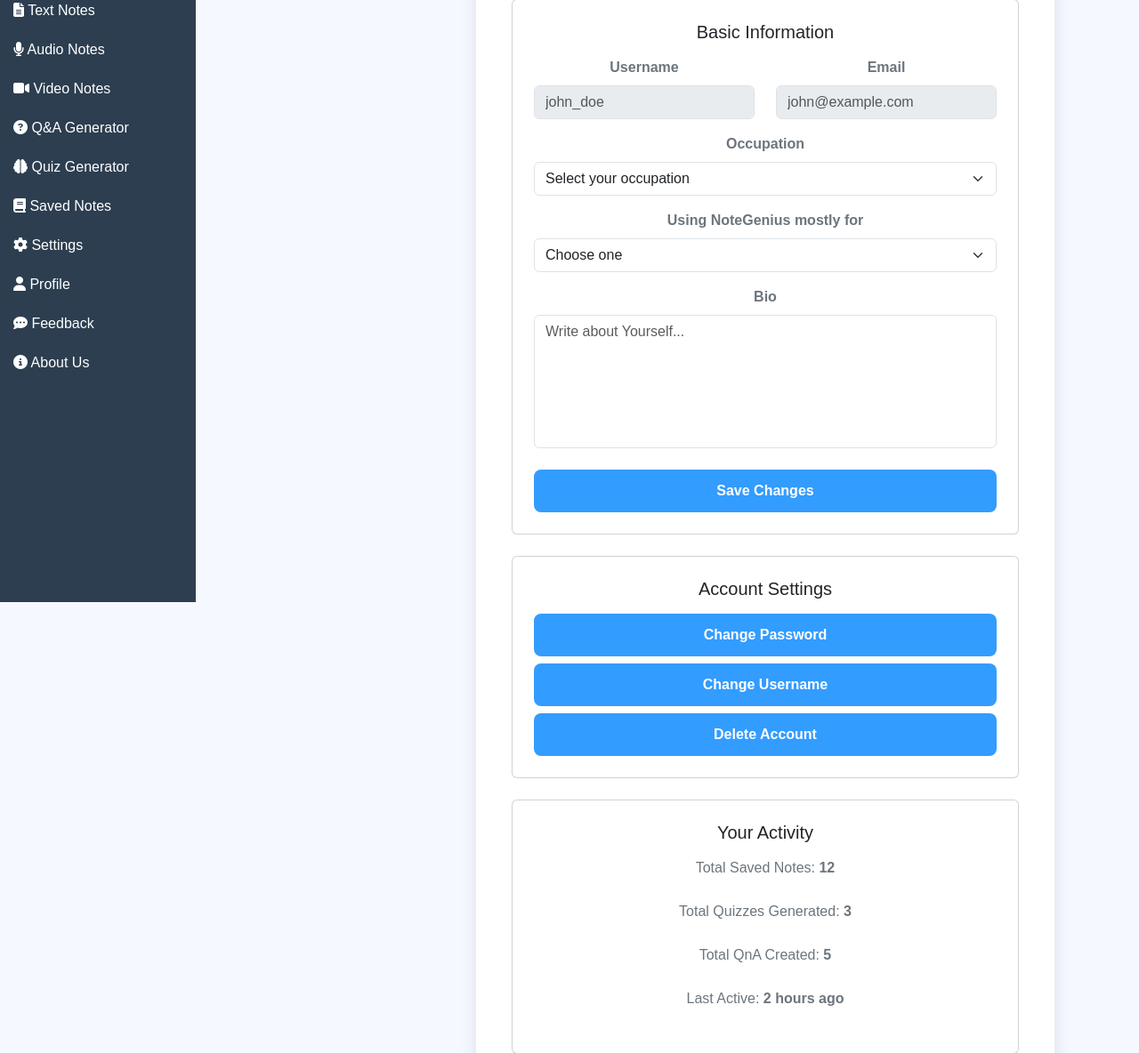
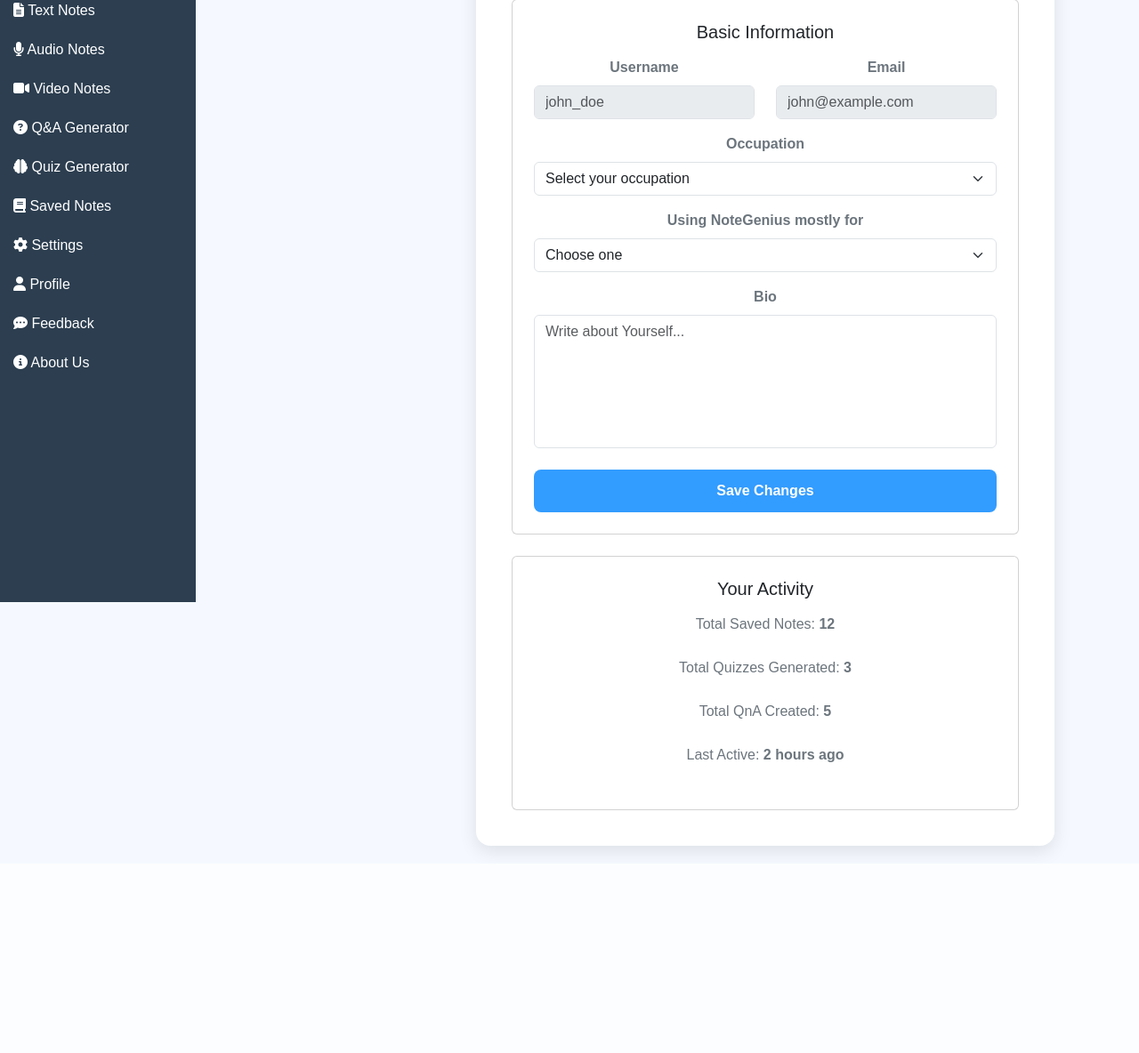
Before and after one commit to Anjali-990/Project-NoteGenius, a Django app: page /profile/ in a window 1280 px wide; the page is wider, and only the part inside the window is pictured. Shown: the part 123-1307 px from the top of that part at 89% size. After the commit the page ends 1087 px from the top of that part, so only its background shows below. Run offline with Django 5.2, Linux system fonts and the light colour scheme.

Commit message:
update profile page layout

```diff
--- a/myapp/templates/profile.html
+++ b/myapp/templates/profile.html
@@ -72,15 +72,6 @@
       <button class="btn btn-primary w-100 mt-2">Save Changes</button>
     </div>
 
-    <!-- ACCOUNT SETTINGS -->
-    <div class="card p-4 mb-4">
-      <h5 class="mb-3">Account Settings</h5>
-
-      <button class="btn btn-outline-primary w-100 mb-2">Change Password</button>
-      <button class="btn btn-outline-primary w-100 mb-2">Change Username</button>
-      <button class="btn btn-outline-danger w-100">Delete Account</button>
-    </div>
-
     <!-- USER ACTIVITY / STATS -->
     <div class="card p-4">
       <h5 class="mb-3">Your Activity</h5>
```
